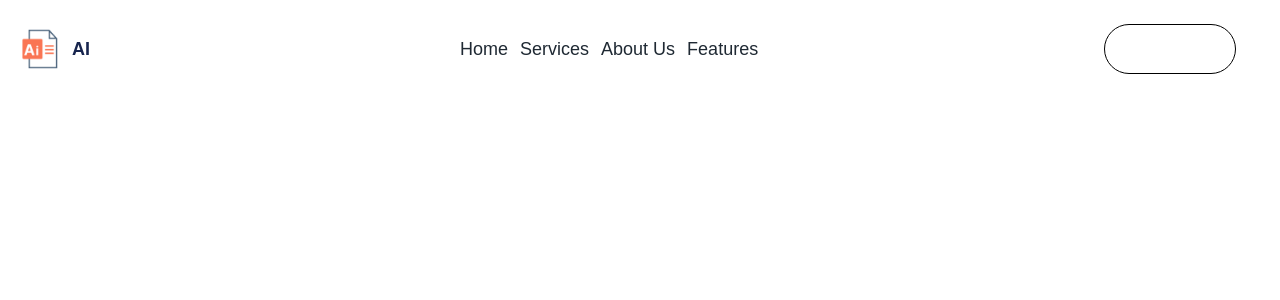
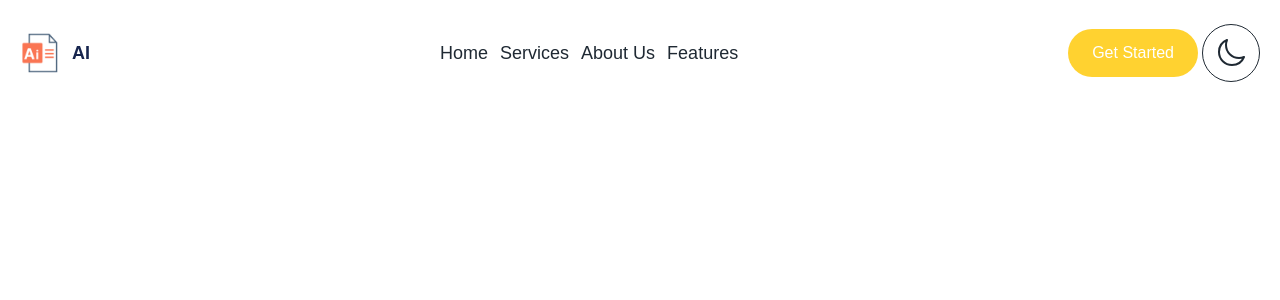
Before and after one commit to Anyeling0620/Landing-Page, a React (Vite) app: page / in a window 1280 px wide. Shown: the top 300 px of the page. Built offline with nearby package versions, Linux system fonts and the light colour scheme.

Commit message:
fix: 修复了切换主题对tailwindcss v4的类不生效问题

```diff
--- a/index.html
+++ b/index.html
@@ -6,7 +6,7 @@
     <meta name="viewport" content="width=device-width, initial-scale=1.0" />
     <title>show1</title>
   </head>
-  <body>
+  <body class="overflow-hidden overflow-y-auto bg-body">
     <div id="root"></div>
     <script type="module" src="/src/main.tsx"></script>
   </body>
--- a/src/components/elements/Navbar.tsx
+++ b/src/components/elements/Navbar.tsx
@@ -2,6 +2,7 @@ import { Container } from "../shared/Container";
 import logo from "../../assets/ai.png";
 import { NavItem } from "../shared/NavItem";
 import { ButtonLink } from "../shared/ButtonLink";
+import { useThemeStore } from "../../store/ThemeStore";
 const navItems = [
   { href: "#", text: "Home" },
   { href: "#services", text: "Services" },
@@ -10,6 +11,8 @@ const navItems = [
 ];
 
 export const Navbar = () => {
+  const { toggleTheme, theme } = useThemeStore();
+
   return (
     <header className="absolute inset-x-0 top-0 z-50 py-6">
       <Container>
@@ -41,16 +44,36 @@ export const Navbar = () => {
 
             <div
               className="lg:min-w-max flex items-center sm:w-max w-full pb-6 lg:pb-0
-                            border-b-1 border-box-border lg:border-0 px-6 lg:px-0"
+                            border-b border-box-border lg:border-0 px-6 lg:px-0 mx-1
+                          "
             >
               <ButtonLink text="Get Started" href="#cta" className="" />
             </div>
 
-            <div className="min-w-max flex items-center gap-x-3">
-              <button className="outline-hidden flex relative
+            <div
+              className="min-w-max flex items-center gap-x-3"
+            >
+              <button
+                onClick={toggleTheme}
+                className="outline-hidden flex relative
                       text-heading-2 rounded-full p-2 lg:p-3
-                      border-box-border cursor-pointer">
-
+                      border border-box-border cursor-pointer
+                      "
+              >
+                <svg
+                  xmlns="http://www.w3.org/2000/svg"
+                  fill="none"
+                  viewBox="0 0 24 24"
+                  stroke-width="1.5"
+                  stroke="currentColor"
+                  className="h-8 w-8"
+                >
+                  <path
+                    stroke-linecap="round"
+                    stroke-linejoin="round"
+                    d="M21.752 15.002A9.72 9.72 0 0 1 18 15.75c-5.385 0-9.75-4.365-9.75-9.75 0-1.33.266-2.597.748-3.752A9.753 9.753 0 0 0 3 11.25C3 16.635 7.365 21 12.75 21a9.753 9.753 0 0 0 9.002-5.998Z"
+                  />
+                </svg>
               </button>
             </div>
           </div>
--- a/src/components/shared/ButtonLink.tsx
+++ b/src/components/shared/ButtonLink.tsx
@@ -7,9 +7,8 @@ interface ButtonLinkProps {
 export const ButtonLink = ({ href, text, className = "" }: ButtonLinkProps) => {
   return (
     <a href={href} className={`px-6 py-3 rounded-full outline-none
-                   relative overflow-hidden border dark:bg-violet-600
-                   cursor-pointer hover:scale-102 transform transition
-                   duration-300 ${className}`}>
+                   relative overflow-hidden bg-amber-300 dark:bg-violet-600
+                   cursor-pointer  ${className}`}>
       <span className="relative z-10 text-white ">
         {text}
       </span>
--- a/src/index.css
+++ b/src/index.css
@@ -1,4 +1,5 @@
 @import "tailwindcss";
+@custom-variant dark (&:where(.dark, .dark *));
 
 @theme {
   --color-bg: 255 255 255;
--- /dev/null
+++ b/src/store/ThemeStore.ts
@@ -0,0 +1,42 @@
+import { create } from "zustand";
+import { persist } from "zustand/middleware";
+
+type Theme = "light" | "dark";
+
+interface ThemeStore {
+  theme: Theme;
+  toggleTheme: () => void;
+}
+
+export const useThemeStore = create<ThemeStore>()(
+  persist(
+    (set, get) => ({
+      theme:
+        typeof window !== "undefined" &&
+        window.matchMedia("(prefers-color-scheme: dark)").matches
+          ? "dark"
+          : "light",
+      toggleTheme: () => {
+        const newTheme: Theme = get().theme === "light" ? "dark" : "light";
+        if (typeof document !== "undefined") {
+          document.documentElement.classList.toggle(
+            "dark",
+            newTheme === "dark",
+          );
+        }
+
+        set({ theme: newTheme });
+      },
+    }),
+    {
+      name: "theme",
+      onRehydrateStorage: () => (state) => {
+        if (state?.theme === "dark") {
+          document.documentElement.classList.add("dark");
+        } else {
+          document.documentElement.classList.remove("dark");
+        }
+      },
+    },
+  ),
+);
--- a/tsconfig.app.json
+++ b/tsconfig.app.json
@@ -6,6 +6,8 @@
     "module": "esnext",
     "types": ["vite/client"],
     "skipLibCheck": true,
+
+    "baseUrl": ".",
 
     /* Bundler mode */
     "moduleResolution": "bundler",
```
